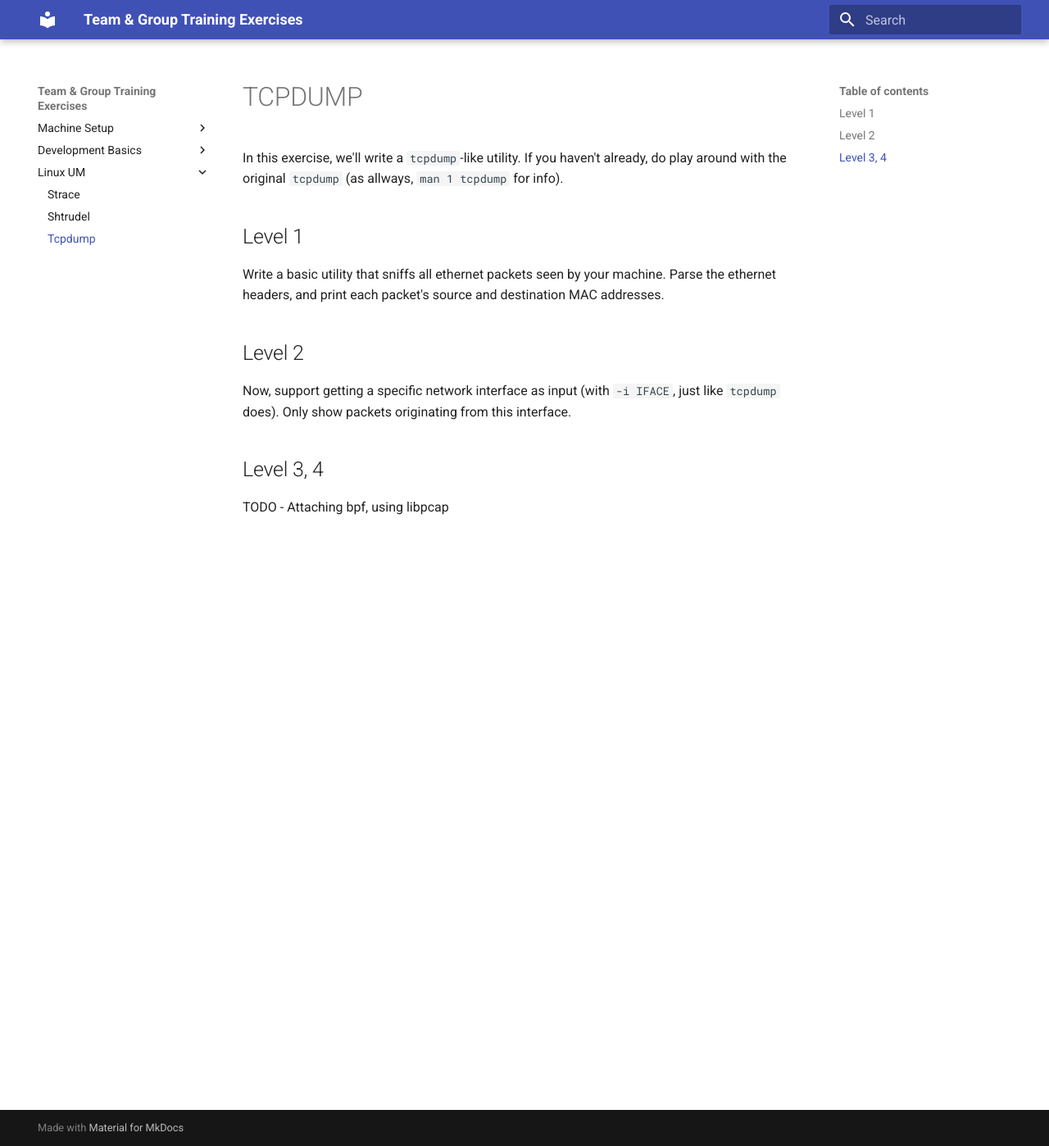
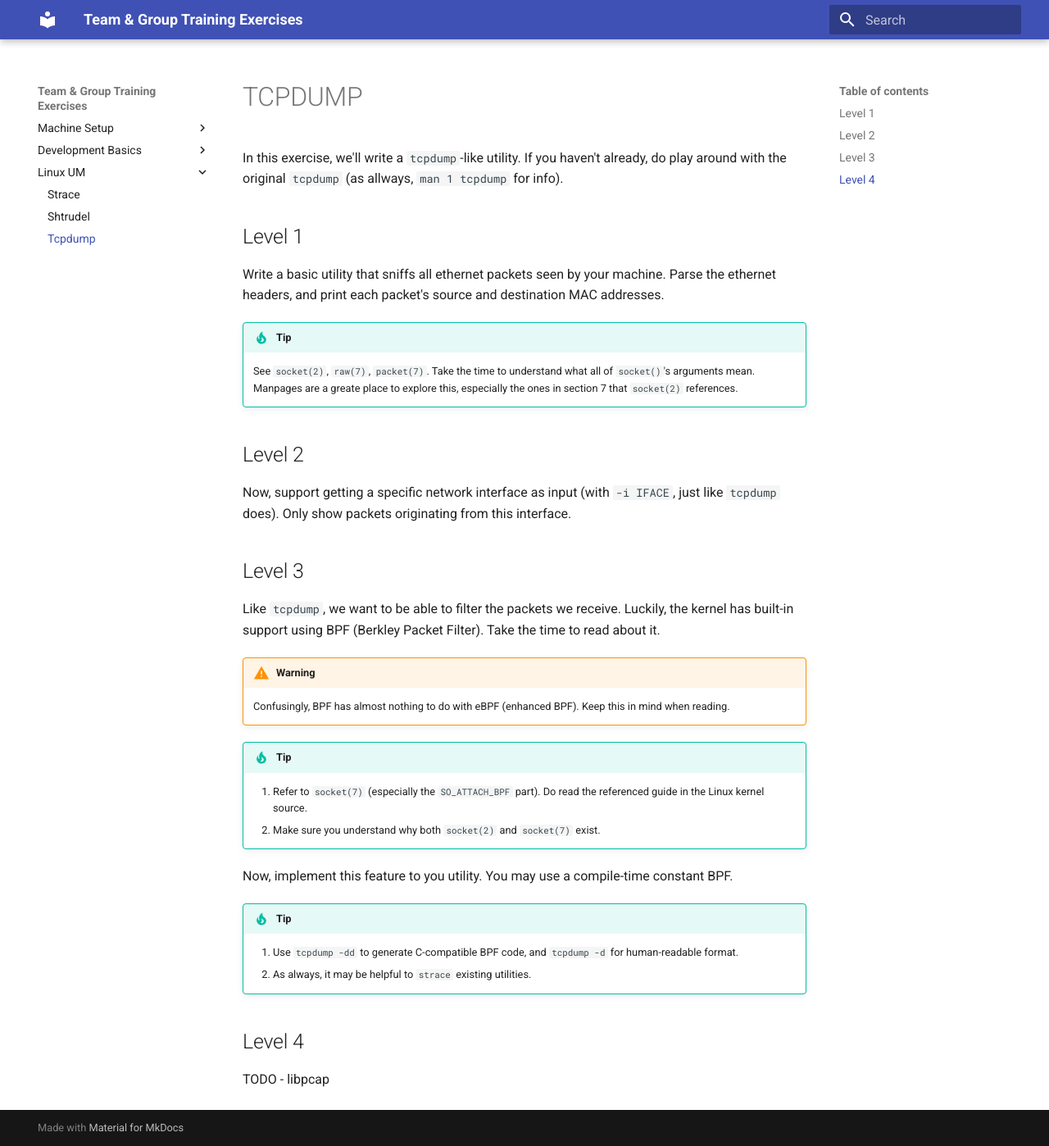
Before and after one commit to AchtungX/Hafifot, an MkDocs documentation site: the page built from content/linux_um/tcpdump.md, in a window 1280 px wide and 1398 px high. Shown: the whole window at 82% size. Built offline with MkDocs 1.6.1 and Material for MkDocs 9.7.7, drawn with Linux system fonts in a browser that asks for light colours.

Commit message:
content: Update tcpdump

```diff
--- a/content/linux_um/tcpdump.md
+++ b/content/linux_um/tcpdump.md
@@ -7,9 +7,31 @@ If you haven't already, do play around with the original `tcpdump` (as allways,
 Write a basic utility that sniffs all ethernet packets seen by your machine.
 Parse the ethernet headers, and print each packet's source and destination MAC addresses.
 
+!!! tip
+    See `socket(2)`, `raw(7)`, `packet(7)`.
+    Take the time to understand what all of `socket()`'s arguments mean.
+    Manpages are a greate place to explore this, especially the ones in section 7 that `socket(2)` references.
+
 ## Level 2
 Now, support getting a specific network interface as input (with `-i IFACE`, just like `tcpdump` does).
 Only show packets originating from this interface.
 
-## Level 3, 4
-TODO - Attaching bpf, using libpcap
+## Level 3
+Like `tcpdump`, we want to be able to filter the packets we receive.
+Luckily, the kernel has built-in support using BPF (Berkley Packet Filter). Take the time to read about it.
+
+!!! warning
+    Confusingly, BPF has almost nothing to do with eBPF (enhanced BPF). Keep this in mind when reading.
+
+!!! tip
+    1. Refer to `socket(7)` (especially the `SO_ATTACH_BPF` part).
+    Do read the referenced guide in the Linux kernel source.
+    2. Make sure you understand why both `socket(2)` and `socket(7)` exist.
+
+Now, implement this feature to you utility. You may use a compile-time constant BPF.
+!!! tip
+    1. Use `tcpdump -dd` to generate C-compatible BPF code, and `tcpdump -d` for human-readable format.
+    2. As always, it may be helpful to `strace` existing utilities.
+
+## Level 4
+TODO - libpcap
```
